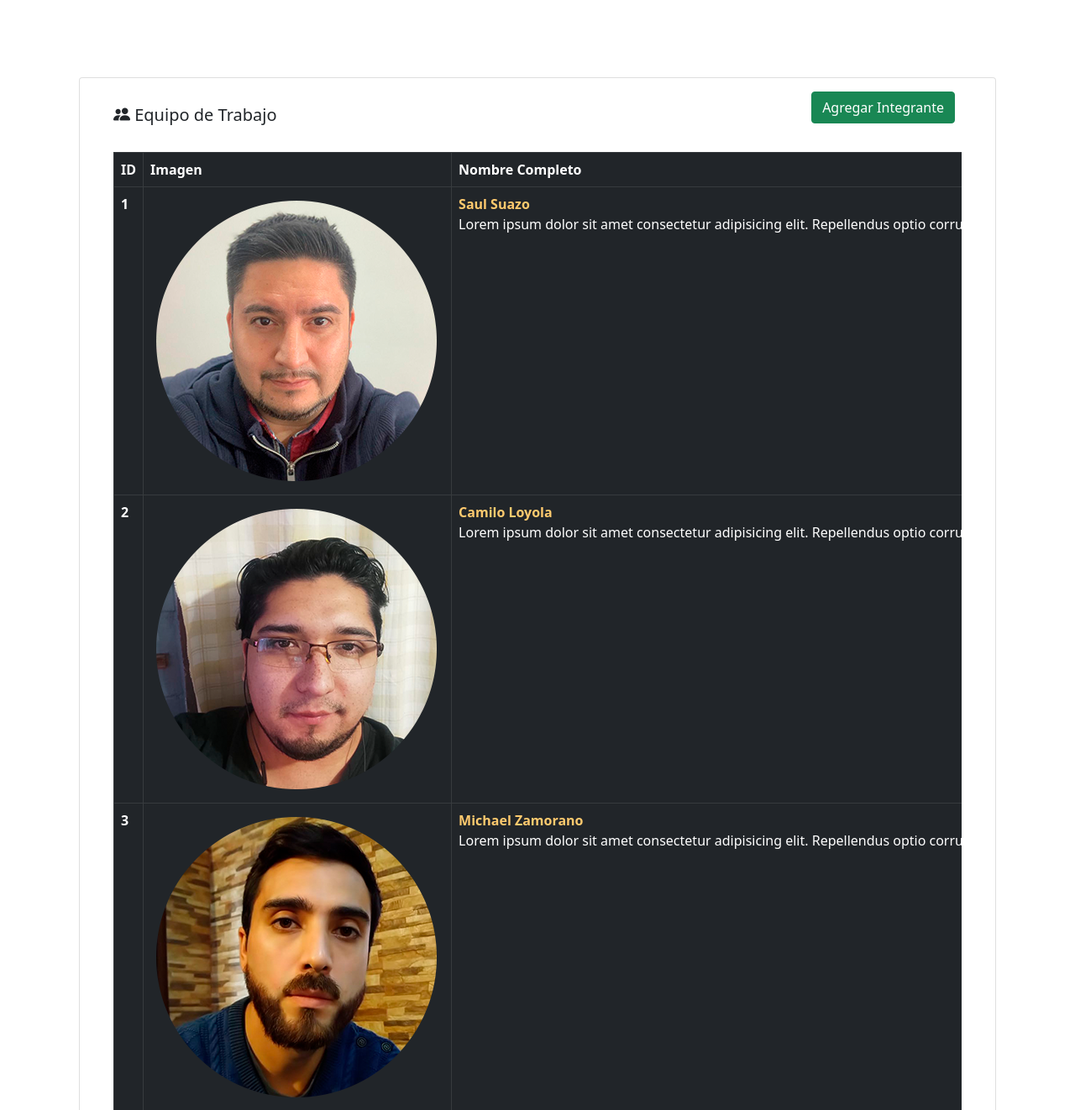
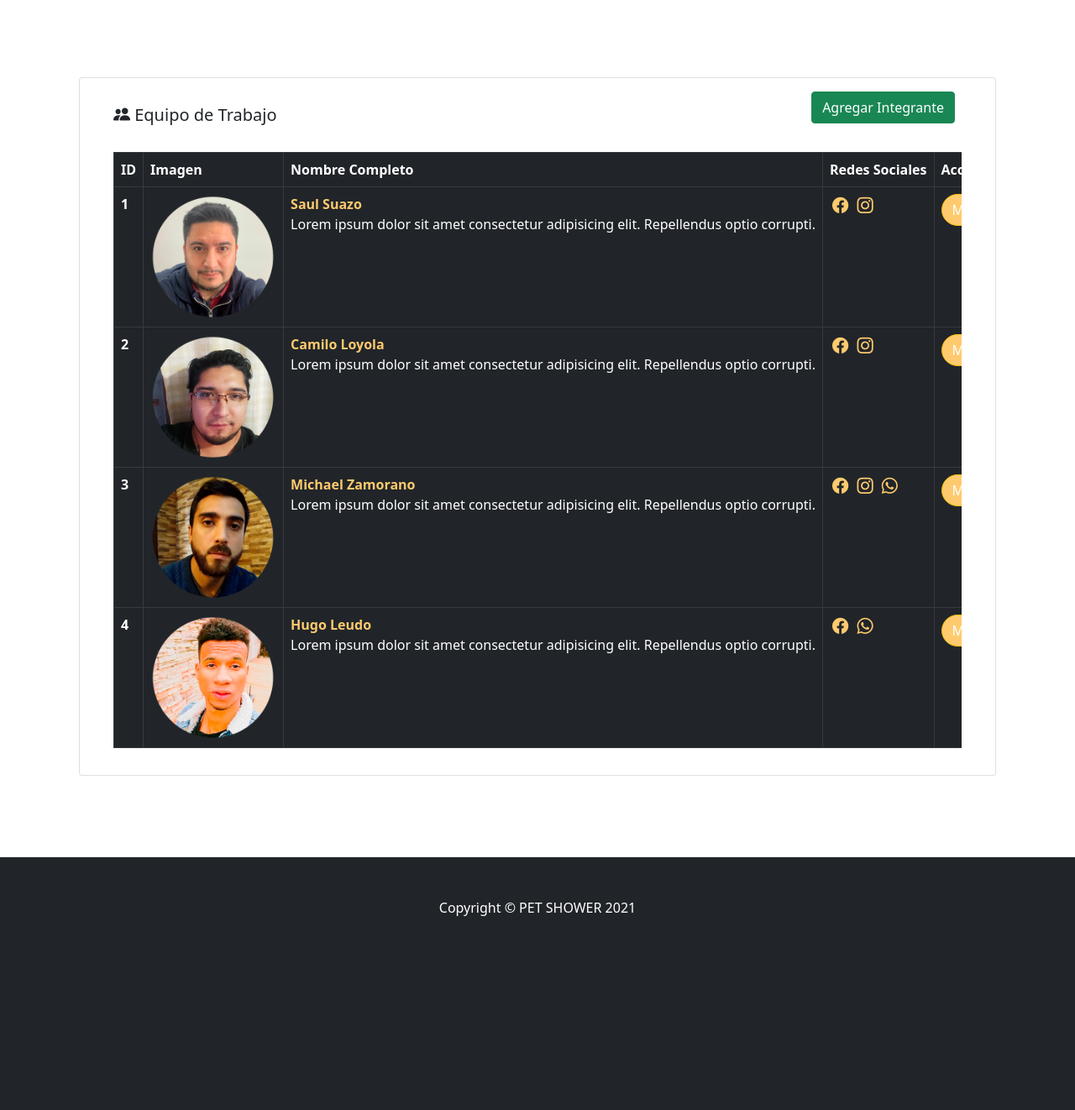
Before and after one commit to ssuazom/petshower, a Django app: page /conocenos/ in a window 1280 px wide. Shown: the part 458-1780 px from the top of the page at 84% size. After the commit the page ends 1549 px from the top, so only its background shows below. Run offline with Django 3.2, Linux system fonts and the light colour scheme; data comes from the database, SQL or seed files in the repository; some libraries are stand-ins or nearby versions.

Commit message:
Update quienes_somos.html

```diff
--- a/crud_conocenos/templates/crud_conocenos/quienes_somos.html
+++ b/crud_conocenos/templates/crud_conocenos/quienes_somos.html
@@ -64,7 +64,7 @@
                                 <th scope="row">{{e.idIntegrante}}</th>
                                 <td class="text-center">
                                     {% if e.image_conoce %}
-                                        <img src="{{e.image_conoce.url}}" alt="Imagen_Integrante">
+                                        <img  class="img_table" src="{{e.image_conoce.url}}" alt="Imagen_Integrante">
                                     {% else %}
                                     <img src="{% static 'core/assets/quienes_somos/imagen_not_found.png' %}" alt="Imagen_Integrante">
                                     {% endif %}
```
